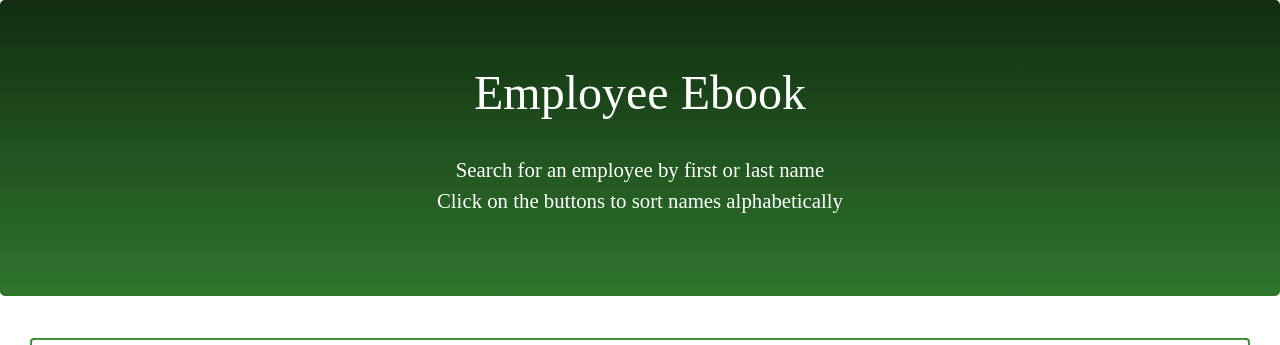
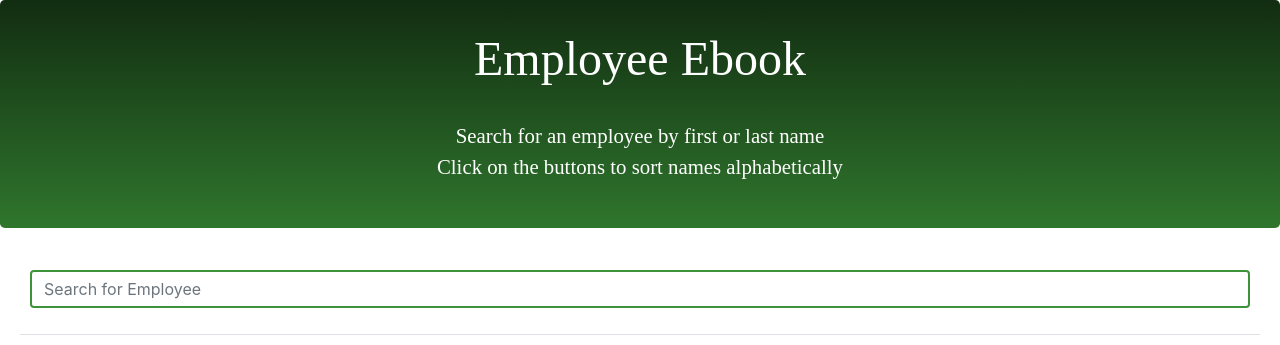
Before and after one commit to uyennguyen30696/employee-directory, a React (Create React App) app in the folder employee-directory/: page / in a window 1280 px wide. Shown: the top 345 px of the page. Built offline with nearby package versions, Linux system fonts and the light colour scheme; no server answers.

Commit message:
update README and fix some styling

```diff
--- a/employee-directory/src/components/Table.js
+++ b/employee-directory/src/components/Table.js
@@ -47,7 +47,6 @@ function Table(props) {
                     <th scope="col"><span>DOB <FontAwesomeIcon icon={faBirthdayCake} /></span></th>
                 </tr>
             </thead>
-
             <tbody>
                 {props.results.map(employee => {
                     if (employee.name.first.toLowerCase().includes(props.search.toLowerCase())
--- a/employee-directory/src/styles/Jumbotron.css
+++ b/employee-directory/src/styles/Jumbotron.css
@@ -1,5 +1,6 @@
 .jumbotron {
     position: relative;
+    padding: 30px !important;
     width: 100% !important;
     min-width: 860px;
     background: linear-gradient(#122D11, #2F762D);
```
Also changed, not shown: employee-directory/public/images/screenshot.png (added), 1 other file (tests, documents, lock files or other folders).
